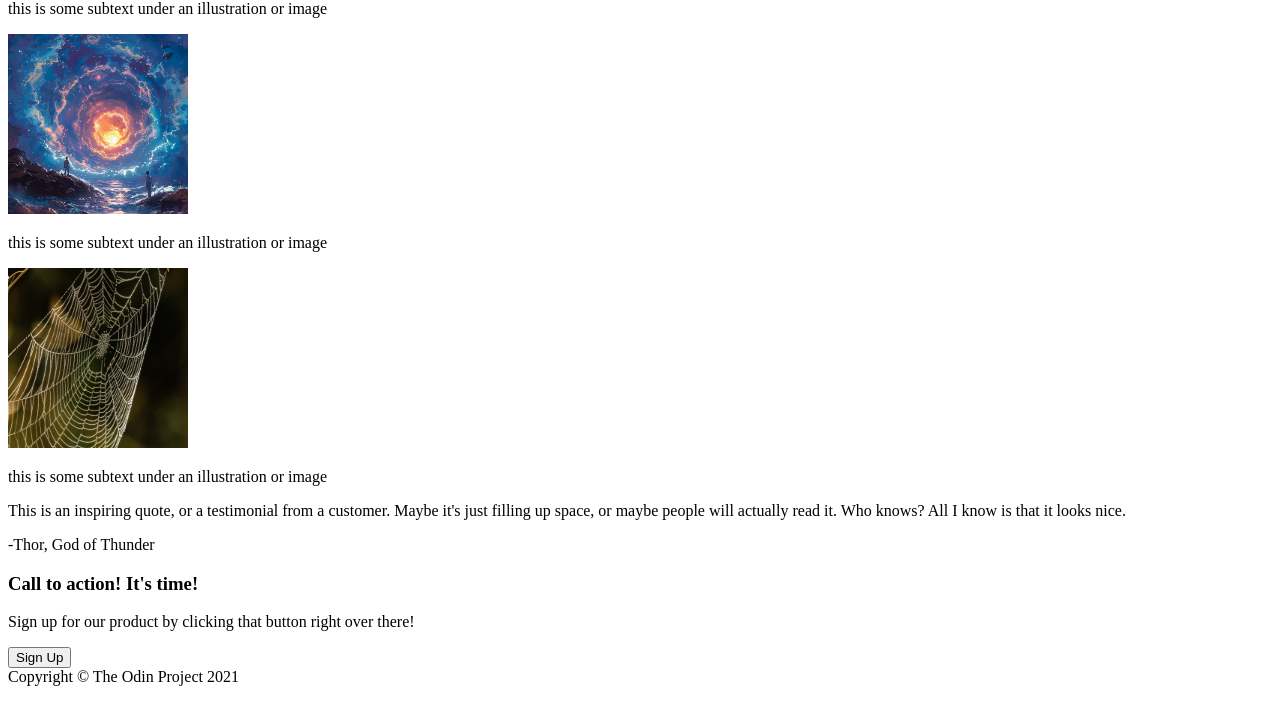
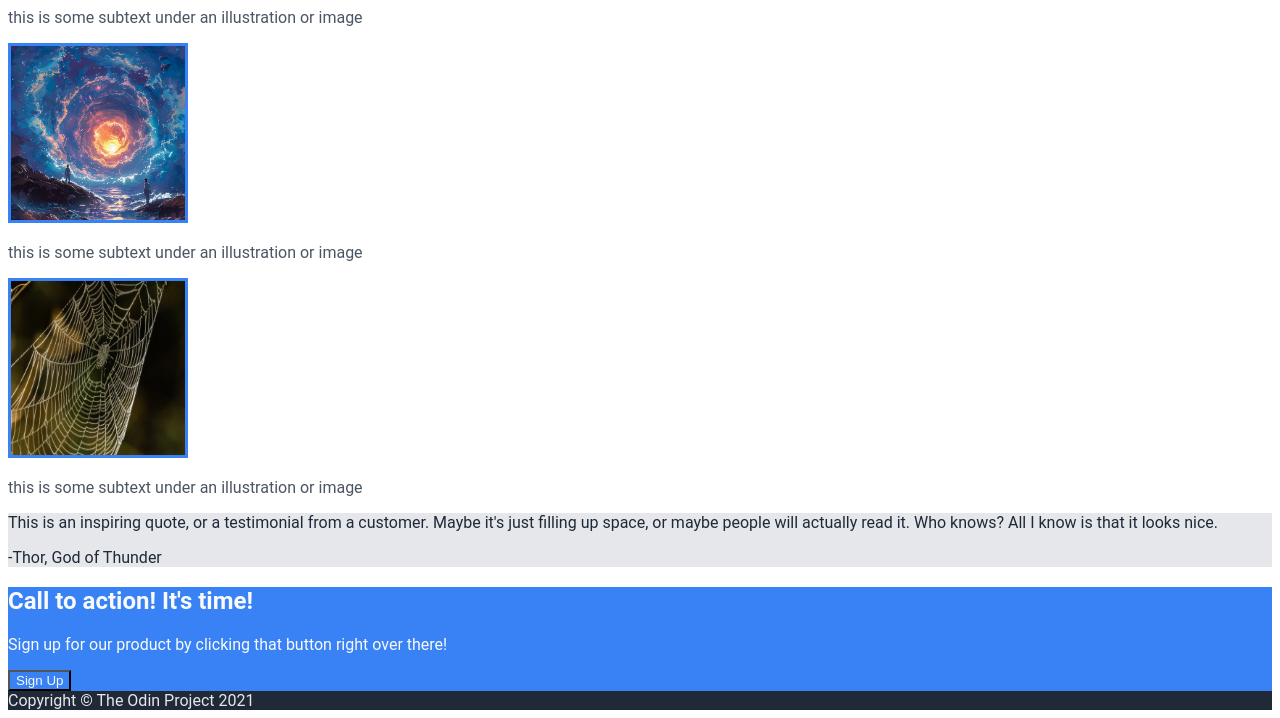
Before and after one commit to vorpalbullet/landing_page, a plain HTML site: page index.html in a window 1280 px wide. Shown: the part 1015-1733 px from the top of the page. Before the commit the page ends 1709 px from the top, so only its background shows below. Drawn offline with Linux system fonts and the light colour scheme.

Commit message:
Add color styling

```diff
--- a/css/styles.css
+++ b/css/styles.css
@@ -0,0 +1,120 @@
+* {
+  box-sizing: border-box;
+}
+
+body {
+  font-family: Roboto, sans-serif;
+}
+
+header,
+footer,
+.hero {
+  background-color: #1F2937;
+}
+
+.info-heading,
+.quote-container {
+  color: #1F2937;
+}
+
+.hero-heading,
+.logo,
+.call-to-action,
+button {
+  color: #F9FAF8;
+}
+
+.hero-subtext,
+footer,
+header a {
+  color: #E5E7EB;
+}
+
+.call-to-action,
+button {
+  background-color: #3882F6;
+}
+
+header {
+
+}
+
+.logo {
+
+}
+
+ul {
+
+}
+
+li {
+
+}
+
+a {
+
+}
+
+.hero {
+
+}
+
+.hero-heading {
+
+}
+
+.hero-subtext {
+
+}
+
+button {
+
+}
+
+.hero-image {
+
+}
+
+.info {
+
+}
+
+.info-heading {
+
+}
+
+.info-img {
+  border: 3px solid #3882F6;
+}
+
+.info-text {
+  color: #4B5563;
+}
+
+.quote-container {
+  background-color: #E5E7EB;
+}
+
+.quote {
+
+}
+
+.citation {
+
+}
+
+.call-to-action {
+
+}
+
+.call-to-action-heading {
+
+}
+
+.call-to-action-text {
+
+}
+
+footer {
+
+}
--- a/index.html
+++ b/index.html
@@ -8,7 +8,7 @@
   <link rel="author" href="https://github.com/vorpalbullet">
 
   <link rel="stylesheet" href="./css/styles.css">
-  <title>Document</title>
+  <title>Awesome Website Landing Page</title>
 </head>
 
 <body>
@@ -23,31 +23,31 @@
   </header>
 
   <div class="hero">
-    <h1>This website is awesome</h1>
-    <p>This website has some subtext that goes here under the main title. It's
+    <h1 class="hero-heading">This website is awesome</h1>
+    <p class="hero-subtext">This website has some subtext that goes here under the main title. It's
       a smaller font and the color is lower contrast.</p>
     <button>Sign Up</button>
     <img class="hero-img" src="./img/background-3127102_1920.jpg" width="530">
   </div>
 
   <div class="info">
-    <h2>Some random information.</h2>
+    <h2 class="info-heading">Some random information.</h2>
 
     <img class="info-img" src="./img/books-8067850_1280.jpg" width="180"
       height="180">
-    <p>this is some subtext under an illustration or image</p>
+    <p class="info-text">this is some subtext under an illustration or image</p>
 
     <img class="info-img" src="./img/logo-2582748_1280.png" width="180"
       height="180">
-    <p>this is some subtext under an illustration or image</p>
+    <p class="info-text">this is some subtext under an illustration or image</p>
 
     <img class="info-img" src="./img/magic-portal-8836944_1280.jpg" width="180"
       height="180">
-    <p>this is some subtext under an illustration or image</p>
+    <p class="info-text">this is some subtext under an illustration or image</p>
 
     <img class="info-img" src="./img/spider-web-9825023_1920.jpg" width="180"
       height="180">
-    <p>this is some subtext under an illustration or image</p>
+    <p class="info-text">this is some subtext under an illustration or image</p>
   </div>
 
   <div class="quote-container">
@@ -59,8 +59,8 @@
   </div>
 
   <div class="call-to-action">
-    <h3>Call to action! It's time!</h3>
-    <p>Sign up for our product by clicking that button right over there!</p>
+    <h2 class="call-to-action-heading">Call to action! It's time!</h2>
+    <p class="call-to-action-text">Sign up for our product by clicking that button right over there!</p>
     <button>Sign Up</button>
   </div>
 
```
